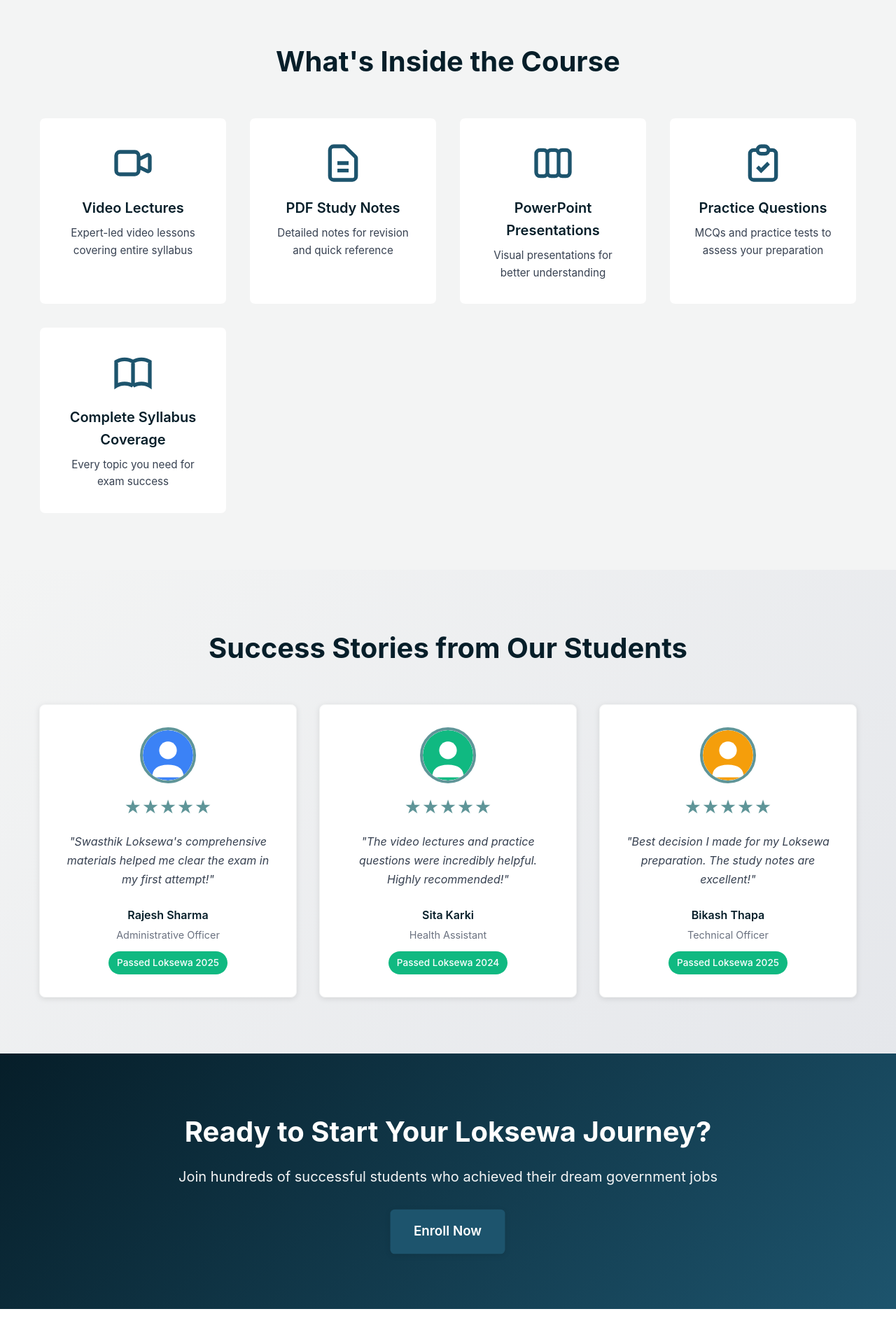
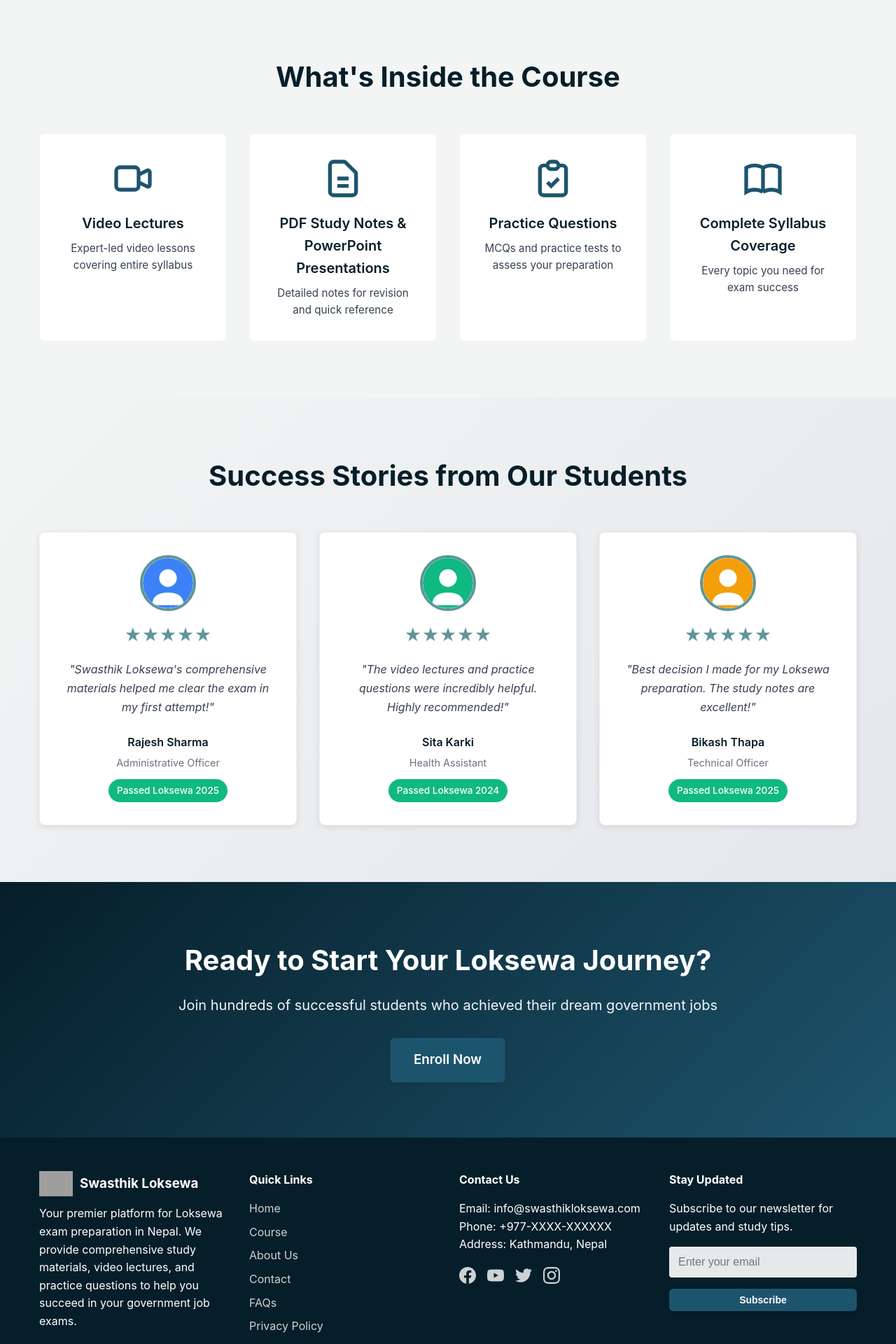
Before and after one commit to Prashanna-Raj-Pandit/veterinary-sarathi, a Flask app: page / in a window 1280 px wide. Shown: the part 1760-3680 px from the top of the page at 70% size. Run offline with Flask 3, Linux system fonts and the light colour scheme; data that the repository does not hold is empty; some libraries are stand-ins or nearby versions; grey boxes are pictures that could not be loaded.

Commit message:
updated UI

```diff
--- a/static/css/style.css
+++ b/static/css/style.css
@@ -492,12 +492,6 @@ html {
     height: 64px;
 }
 
-.feature-icon-img img {
-    width: 100%;
-    height: 100%;
-    object-fit: contain;
-    filter: brightness(0) saturate(100%) invert(27%) sepia(45%) saturate(1052%) hue-rotate(162deg) brightness(94%) contrast(93%);
-}
 
 .feature-card h3 {
     margin-bottom: 1rem;
@@ -510,6 +504,9 @@ html {
     color: var(--text-color);
     line-height: 1.6;
 }
+
+
+
 
 /* Course Grid */
 .courses-grid {
@@ -821,7 +818,7 @@ html {
     background-color: var(--primary-dark);
     color: white;
     padding: 3rem 0 1rem;
-    margin-top: 4rem;
+    margin-top: 0rem;
 }
 
 .footer-content {
--- a/templates/base.html
+++ b/templates/base.html
@@ -12,8 +12,28 @@
 <nav class="navbar">
     <div class="container">
         <div class="nav-brand">
-                <a href="{{ url_for('index') }}">Swasthik Loksewa</a>
+            <a href="{{ url_for('index') }}" style="
+        display: flex;
+        align-items: center;
+        gap: 8px;
+        font-weight: bold;
+        font-size: 1.2rem;
+        text-decoration: none;
+        color: inherit;
+    ">
+                <img
+                        src="{{ url_for('static', filename='images/swasthik-logo.png') }}"
+                        alt="Swasthik Loksewa Logo"
+                        style="
+                height: 32px;
+                width: auto;
+                display: inline-block;
+            "
+                >
+                Swasthik Loksewa
+            </a>
         </div>
+
         <ul class="nav-menu">
             <li><a href="{{ url_for('index') }}">Home</a></li>
             <li><a href="{{ url_for('courses.index') }}">Course</a></li>
@@ -69,9 +89,30 @@
         <div class="footer-content">
             <!-- About Section -->
             <div class="footer-section">
-                    <h3>Swasthik Loksewa</h3>
-                    <p>Your premier platform for Loksewa exam preparation in Nepal. We provide comprehensive study materials, video lectures, and practice questions to help you succeed in your government job exams.</p>
+                <div style="
+        display: flex;
+        align-items: center;
+        gap: 10px;
+        margin-bottom: 0.8rem;
+    ">
+                    <img
+                            src="{{ url_for('static', filename='images/swasthik-logo.png') }}"
+                            alt="Swasthik Loksewa Logo"
+                            style="
+                height: 36px;
+                width: auto;
+            "
+                    >
+                    <h3 style="margin: 0;">Swasthik Loksewa</h3>
                 </div>
+
+                <p>
+                    Your premier platform for Loksewa exam preparation in Nepal. We provide comprehensive study
+                    materials, video lectures, and practice questions to help you succeed in your government job
+                    exams.
+                </p>
+            </div>
+
 
             <!-- Quick Links -->
             <div class="footer-section">
@@ -122,7 +163,8 @@
                 <h4>Stay Updated</h4>
                 <p>Subscribe to our newsletter for updates and study tips.</p>
                 <form class="newsletter-form" style="margin-top: 1rem;">
-                        <input type="email" placeholder="Enter your email" class="form-control" style="margin-bottom: 0.5rem;">
+                    <input type="email" placeholder="Enter your email" class="form-control"
+                           style="margin-bottom: 0.5rem;">
                     <button type="submit" class="btn btn-primary btn-small btn-block">Subscribe</button>
                 </form>
             </div>
--- a/templates/index.html
+++ b/templates/index.html
@@ -8,12 +8,12 @@
     <div class="container">
         <div class="hero-content">
             <div class="hero-text">
-                <h1>Master Your Loksewa Exam with Swasthik Loksewa</h1>
+                <h1>Master Your Veterinary and Livestock Loksewa Exam</h1>
                 <p>Complete video lectures, study notes, and practice materials in one place</p>
                 <div class="hero-buttons">
                     {% if not current_user.is_authenticated %}
                         <a href="{{ url_for('courses.index') }}" class="btn btn-primary btn-large">Enroll Now</a>
-                        <a href="{{ url_for('auth.register') }}" class="btn btn-secondary btn-large">Start Learning Today</a>
+                        <a href="{{ url_for('auth.register') }}" class="btn btn-secondary btn-large">Practice MCQ</a>
                     {% else %}
                         {% if current_user.is_admin %}
                             <a href="{{ url_for('admin.dashboard') }}" class="btn btn-primary btn-large">Go to Dashboard</a>
@@ -25,7 +25,7 @@
                 </div>
             </div>
             <div class="hero-image">
-                <img src="{{ url_for('static', filename='images/hero-banner.svg') }}" alt="Online Learning Illustration">
+                <img src="{{ url_for('static', filename='images/banner.png') }}" alt="Online Learning Illustration">
             </div>
         </div>
     </div>
@@ -85,6 +85,8 @@
     </div>
 </section>
 
+
+
 <!-- What's Inside Section -->
 <section class="whats-inside-section">
     <div class="container">
@@ -105,18 +107,10 @@
                         <path d="M9 12h6m-6 4h6m2 5H7a2 2 0 01-2-2V5a2 2 0 012-2h5.586a1 1 0 01.707.293l5.414 5.414a1 1 0 01.293.707V19a2 2 0 01-2 2z"/>
                     </svg>
                 </div>
-                <h4>PDF Study Notes</h4>
+                <h4>PDF Study Notes & PowerPoint Presentations</h4>
                 <p>Detailed notes for revision and quick reference</p>
             </div>
-            <div class="inside-item">
-                <div class="inside-icon">
-                    <svg width="64" height="64" viewBox="0 0 24 24" fill="none" stroke="currentColor" stroke-width="2" aria-hidden="true">
-                        <path d="M9 17V7m0 10a2 2 0 01-2 2H5a2 2 0 01-2-2V7a2 2 0 012-2h2a2 2 0 012 2m0 10a2 2 0 002 2h2a2 2 0 002-2M9 7a2 2 0 012-2h2a2 2 0 012 2m0 10V7m0 10a2 2 0 002 2h2a2 2 0 002-2V7a2 2 0 00-2-2h-2a2 2 0 00-2 2"/>
-                    </svg>
-                </div>
-                <h4>PowerPoint Presentations</h4>
-                <p>Visual presentations for better understanding</p>
-            </div>
+
             <div class="inside-item">
                 <div class="inside-icon">
                     <svg width="64" height="64" viewBox="0 0 24 24" fill="none" stroke="currentColor" stroke-width="2" aria-hidden="true">
```
Also changed, not shown: static/images/banner.png (added), static/images/interactive-course.png (added), static/images/online-learning.png (added), static/images/practive-mcq.png (added), static/images/study-anywhere.png (added), vercel.json (added), 1 other file. Lines whose indentation alone changed are shown as unchanged.
